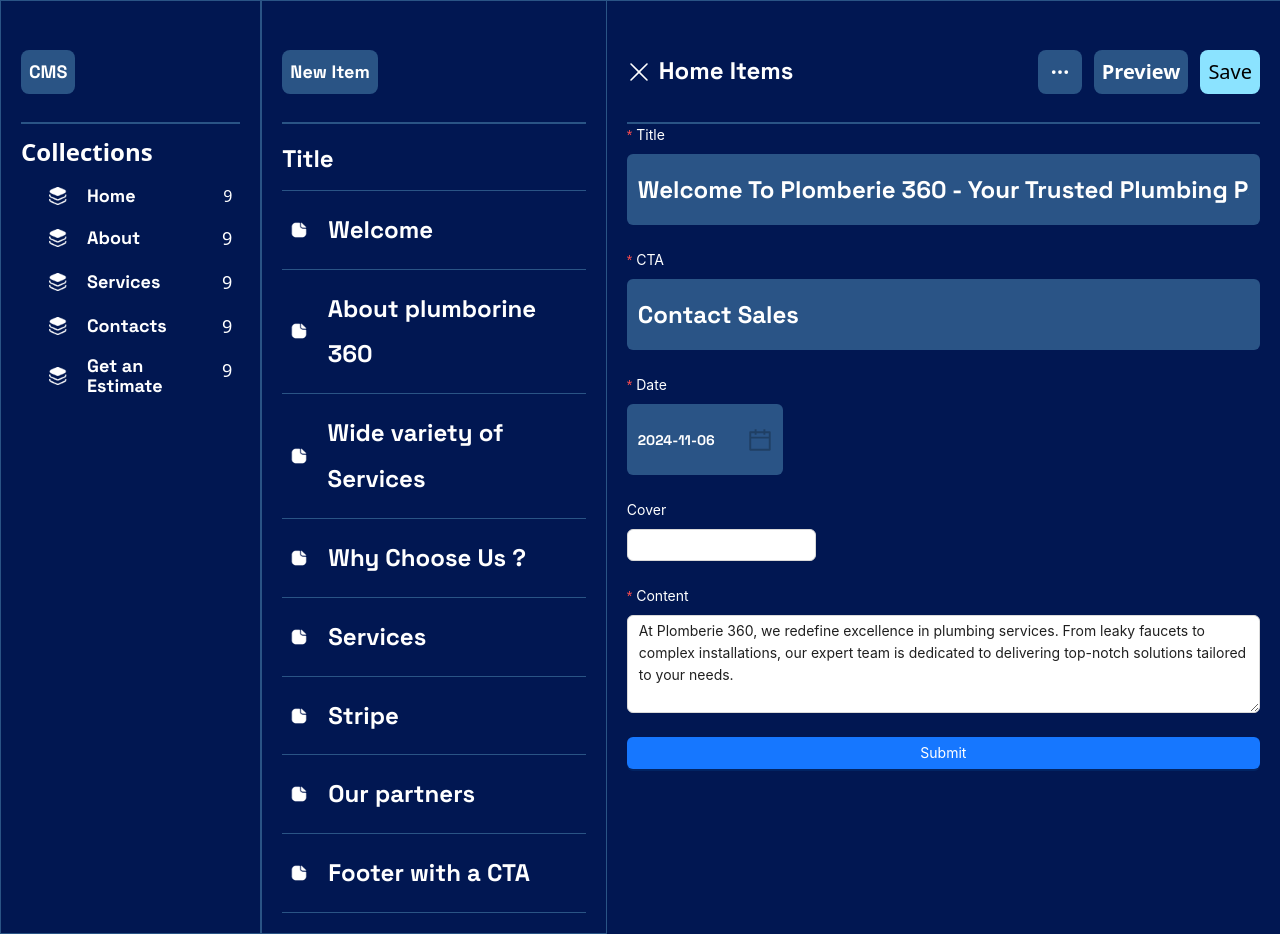
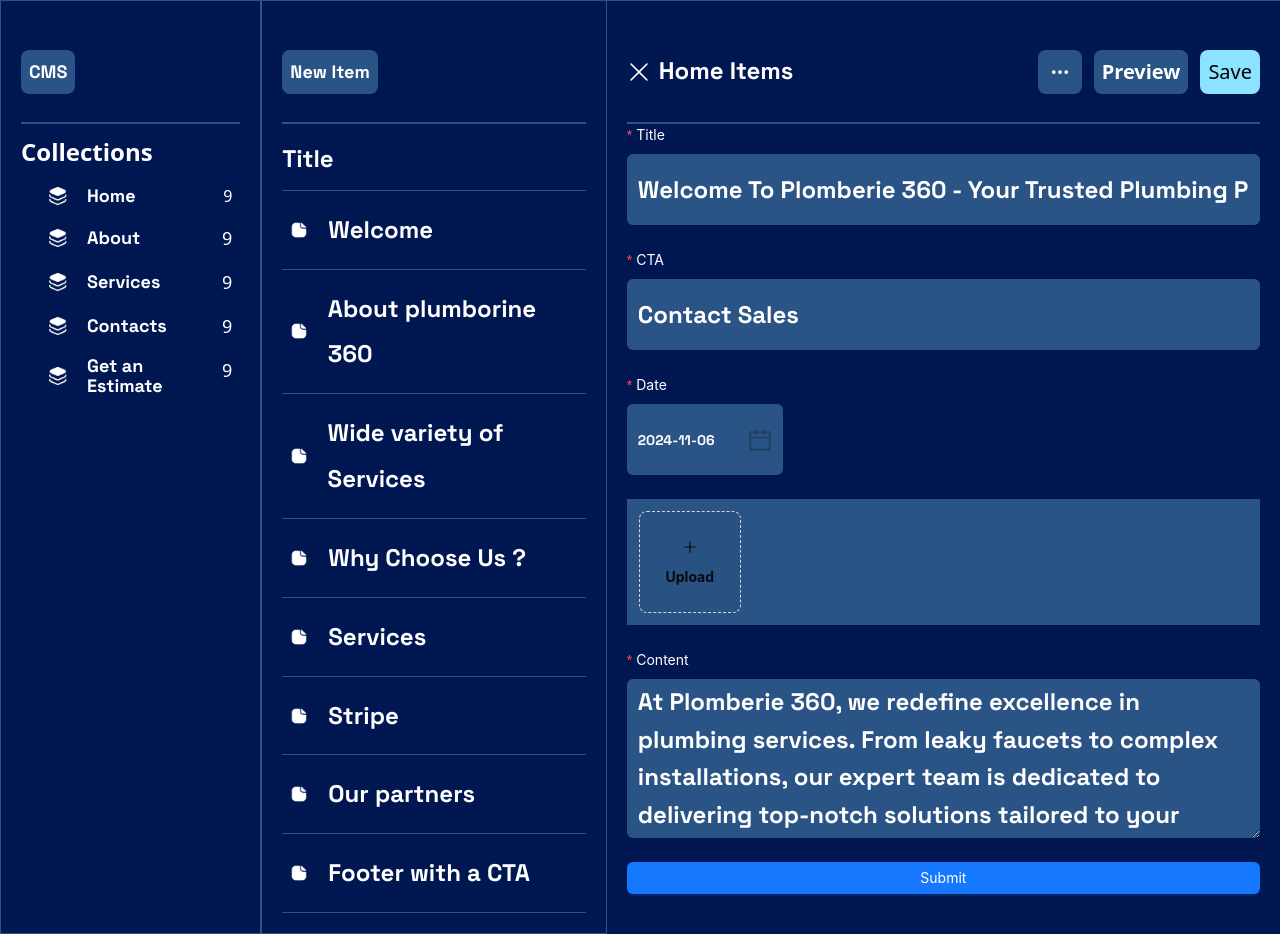
Before and after one commit to Adithyan-t/plumborine-tanstack, a React (Vite) app: page /Admin/Dashboard/Home/WelcomeForm in a window 1280 px wide. Built offline with nearby package versions, Linux system fonts and the light colour scheme.

Commit message:
form created

```diff
--- a/package.json
+++ b/package.json
@@ -10,6 +10,7 @@
     "preview": "vite preview"
   },
   "dependencies": {
+    "@ant-design/icons": "^5.5.1",
     "@tanstack/react-router": "^1.58.12",
     "@tanstack/router-devtools": "^1.58.12",
     "@tanstack/router-plugin": "^1.58.12",
--- a/src/components/Home.tsx
+++ b/src/components/Home.tsx
@@ -1,12 +1,10 @@
 import { Link, Outlet } from '@tanstack/react-router';
 import React from 'react';
-import page from '../assets/page.png'
+import page from '../assets/page.png';
 
 const Home = () => {
   return (
     <>
-      {/* <h1 className="text-2xl font-bold ">Title</h1>
-      <Link to="/Admin/Dashboard/Home/homeiteams">Welcome</Link> */}
       <div className="pt-3">
         <div className=" text-2xl font-bold font-grotesk leading-[1.91]"> Title</div>
         <ul className="mt-2 ">
--- a/src/components/Home/Welcome.tsx
+++ b/src/components/Home/Welcome.tsx
@@ -1,6 +1,6 @@
 import React, { useEffect } from 'react';
 import { Form, Input, Button, DatePicker, Upload } from 'antd';
-import { UploadOutlined } from '@ant-design/icons';
+import { PlusOutlined } from '@ant-design/icons';
 import moment from 'moment';
 
 const Welcome = () => {
@@ -8,25 +8,27 @@
 
   useEffect(() => {
     form.setFieldsValue({
-      title: "Welcome To Plomberie 360 - Your Trusted Plumbing Partner.",
-      cta: "Contact Sales",
-      date: moment("2024-11-06"),
-      content: "At Plomberie 360, we redefine excellence in plumbing services. From leaky faucets to complex installations, our expert team is dedicated to delivering top-notch solutions tailored to your needs."
+      title: 'Welcome To Plomberie 360 - Your Trusted Plumbing Partner.',
+      cta: 'Contact Sales',
+      date: moment('2024-11-06'),
+      content:
+        'At Plomberie 360, we redefine excellence in plumbing services. From leaky faucets to complex installations, our expert team is dedicated to delivering top-notch solutions tailored to your needs.',
     });
   }, [form]);
 
-  const onFinish = (values) => {
+  const onFinish = values => {
     console.log('Form values:', values);
+  };
+  const normFile = (e: any) => {
+    if (Array.isArray(e)) {
+      return e;
+    }
+    return e?.fileList;
   };
 
   return (
-    <div className="bg-blue-900 min-w-full rounded-lg max-w-md mx-auto">
-      <Form
-        form={form}
-        name="plumberie_form"
-        onFinish={onFinish}
-        layout="vertical"
-      >
+    <div className="max-w-md min-w-full mx-auto bg-blue-900 rounded-lg">
+      <Form form={form} name="plumberie_form" onFinish={onFinish} layout="vertical">
         <Form.Item
           name="title"
           label={<span className="text-white">Title</span>}
@@ -50,21 +52,20 @@
         >
           <DatePicker className="text-white border-none h-[71px] bg-[#2A5486]  font-grotesk text-[24px] font-bold border-blue-700 hover:bg-[#2A5486]" />
         </Form.Item>
-
-        <Form.Item
-          name="cover"
-          label={<span className="text-white">Cover</span>}
-        >
-          <Upload
-            listType="picture"
-            maxCount={1}
-            beforeUpload={() => false}
-          >
-            <Button icon={<UploadOutlined />} className="bg-blue-800 text-white border-blue-700">
-              Upload Cover Image
-            </Button>
-          </Upload>
-        </Form.Item>
+        <div className="text-white border-none h-fit bg-[#2A5486]  font-grotesk text-[24px] font-bold border-blue-700 hover:bg-[#2A5486]">
+          <Form.Item valuePropName="fileList" getValueFromEvent={normFile} className="p-3">
+            <Upload
+              action="/upload.do"
+              listType="picture-card"
+              maxCount={1} // This limits the upload to one image
+            >
+              <button style={{ border: 0, background: 'none' }} type="button">
+                <PlusOutlined />
+                <div style={{ marginTop: 8 }}>Upload</div>
+              </button>
+            </Upload>
+          </Form.Item>
+        </div>
 
         <Form.Item
           name="content"
@@ -72,7 +73,7 @@
           rules={[{ required: true, message: 'Please input your content!' }]}
         >
           <Input.TextArea
-            className="bg-blue-800  border-blue-700"
+            className="text-white border-none h-[71px] bg-[#2A5486]  font-grotesk text-[24px] font-bold border-blue-700 hover:bg-[#2A5486]"
             rows={4}
           />
         </Form.Item>
--- a/src/components/Layout.tsx
+++ b/src/components/Layout.tsx
@@ -1,25 +1,30 @@
-import React from 'react';
+import React, { useState } from 'react';
 import { RxCross1 } from 'react-icons/rx';
 import { BsThreeDots } from 'react-icons/bs';
 import { useRouter } from '@tanstack/react-router';
 
 const Layout = ({ children, heading }) => {
   const router = useRouter();
+  const [isVisible, setVisible] = useState(true);
 
   const handleClose = () => {
-    router.navigate({
-      to: '/Admin/Dashboard/Home',
-    });
+    setVisible(false);
+    // Uncomment this line if you want to navigate when closing
+    // router.navigate({ to: '/Admin/Dashboard/Home' });
   };
 
   return (
+    <>
+      {isVisible && (
         <div className="p-5 border-t border-[#2a5485] bg-[#011752] h-screen">
           <div className="h-[103px] border-b-2 flex items-center border-[#2a5485] justify-between">
             <div className="flex">
-          <button className="text-2xl " onClick={handleClose}>
+              <button className="text-2xl" onClick={handleClose}>
                 <RxCross1 />
               </button>
-          <h2 className="text-2xl leading-[30.62px] font-bold w-fit rounded-[8px] p-2 font-grotesk">{heading}</h2>
+              <h2 className="text-2xl leading-[30.62px] font-bold w-fit rounded-[8px] p-2 font-grotesk">
+                {heading}
+              </h2>
             </div>
 
             <div className="flex gap-3">
@@ -32,6 +37,8 @@
           </div>
           {children}
         </div>
+      )}
+    </>
   );
 };
 
```
Also changed, not shown: 1 other file (tests, documents, lock files or other folders). Lines whose indentation alone changed are shown as unchanged.
